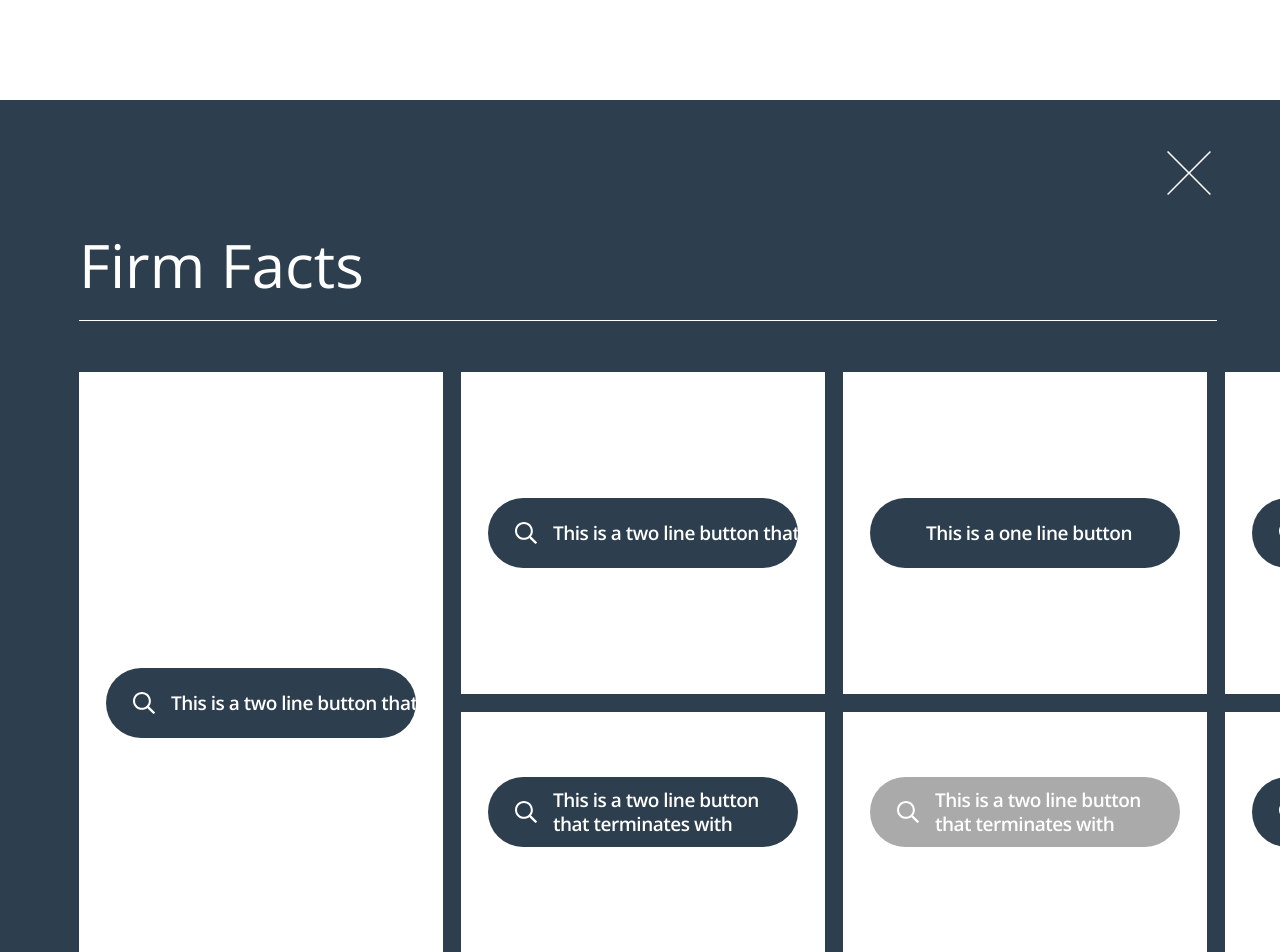
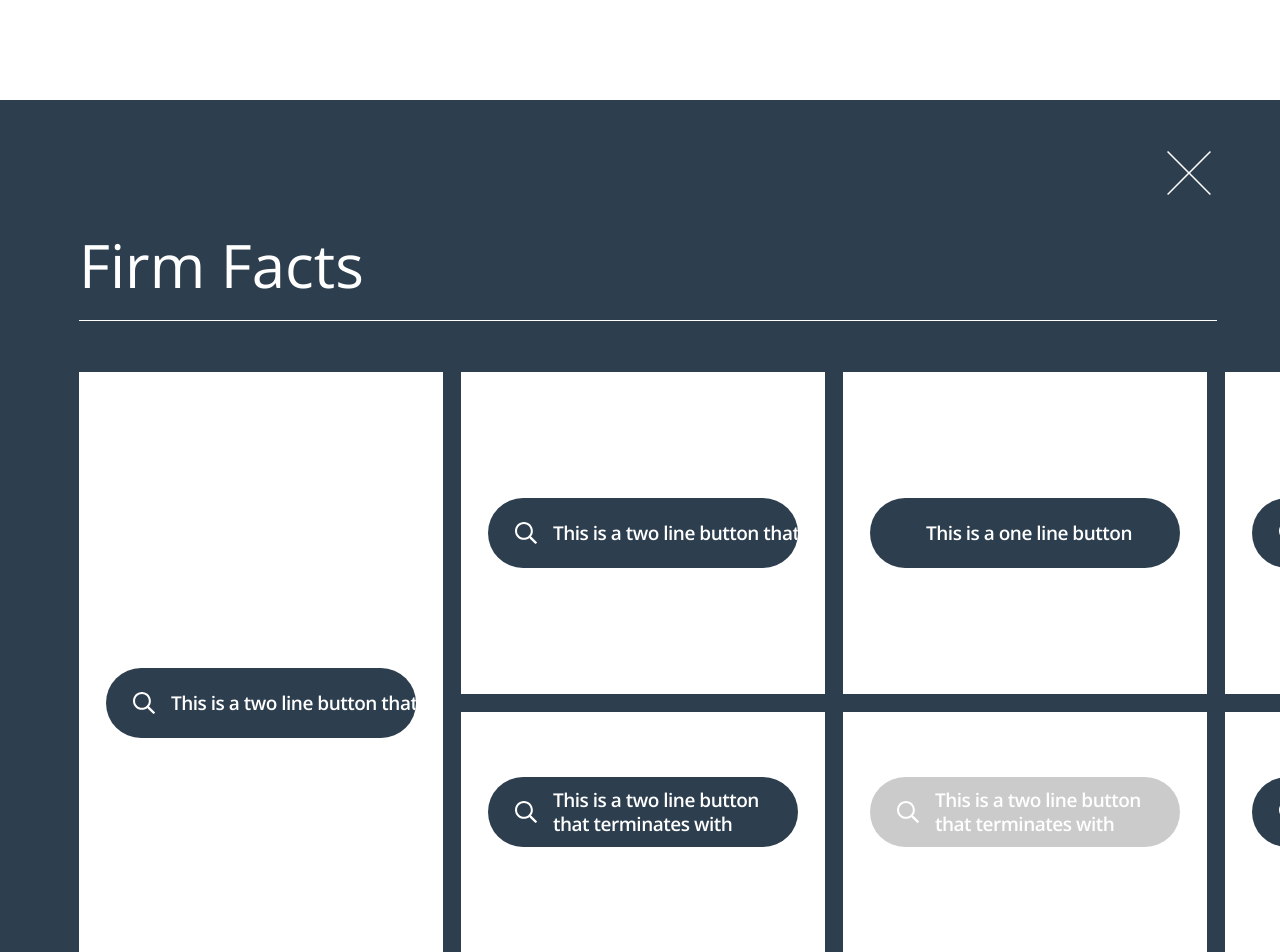
Before and after one commit to SebasProgrammer2021/styling-chanllenge, a React (Vite) app: page / in a window 1280 px wide. Shown: the top 952 px of the page. Built offline with nearby package versions, Linux system fonts and the light colour scheme.

Commit message:
Add hover effect and transition to buttons

```diff
--- a/src/components/styles/Button.module.scss
+++ b/src/components/styles/Button.module.scss
@@ -15,11 +15,18 @@
   width: 310px;
   align-items: center;
   padding: 11px 19px 11px 27px;
+  transition: background-color 0.3s ease-in-out, transform 0.2s ease-in-out;
+
+  &:hover {
+    background-color: #07c06a;
+    transform: scale(1.05);
+  }
 
   &:disabled {
     background-color: #aaaaaa;
     cursor: not-allowed;
     pointer-events: none;
+    opacity: 0.6;
   }
 
   p {
@@ -32,7 +39,7 @@
     margin: 0;
     text-align: center;
     border-radius: 70px;
-    // width: 310px;
+    transition: color 0.3s ease-in-out;
   }
 }
 
@@ -49,6 +56,19 @@
   margin-top: 50px;
   padding: 11px 19px 11px 27px;
   text-overflow: ellipsis;
+  transition: background-color 0.3s ease-in-out, box-shadow 0.3s ease-in-out;
+
+  &:hover {
+    background-color: #07c06a;
+    box-shadow: 0px 4px 10px rgba(0, 0, 0, 0.3);
+  }
+
+  &:disabled {
+    background-color: #aaaaaa;
+    cursor: not-allowed;
+    pointer-events: none;
+    opacity: 0.6;
+  }
 
   p {
     color: #ffffff;
@@ -59,13 +79,6 @@
     line-height: 24px;
     margin: 0;
     text-align: left;
-    // width: 310px;
-  }
-
-  &:disabled {
-    background-color: #aaaaaa;
-    cursor: not-allowed;
-    pointer-events: none;
   }
 }
 
```
